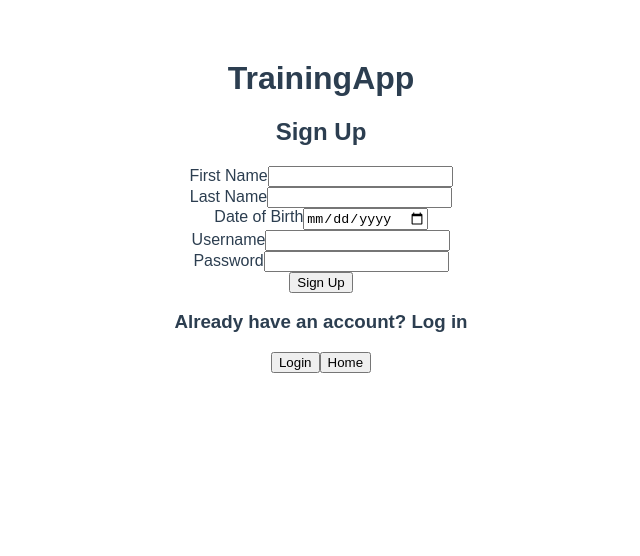
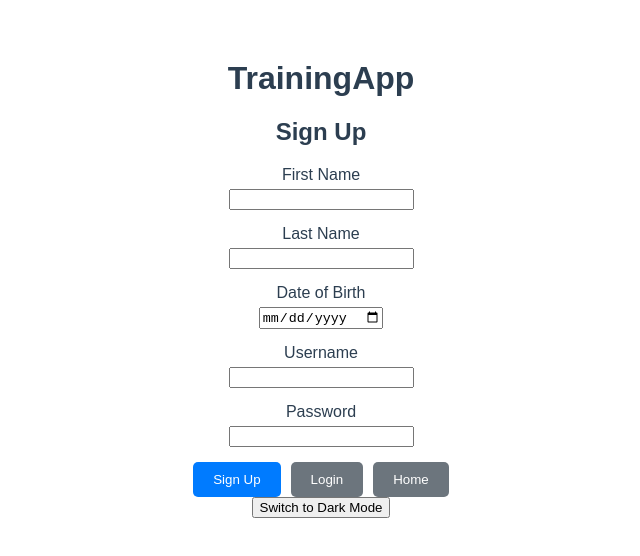
Before and after one commit to AntonioLabinjan/Projekt_PI, a Vue app: page /sign-up in a window 1280 px wide. Shown: the top 556 px of the page, without its empty margins (319-959 px from the left). Built offline with nearby package versions, Linux system fonts and the light colour scheme.

Commit message:
Update SignUp.vue
Dark mode

```diff
--- a/src/components/SignUp.vue
+++ b/src/components/SignUp.vue
@@ -1,5 +1,5 @@
 <template>
-  <div class="signup-container">
+  <div class="container" :class="{ 'dark-mode': darkMode }">
     <h2>Sign Up</h2>
     <form @submit.prevent="signUp" class="signup-form">
       <div class="form-group">
@@ -22,12 +22,13 @@
         <label for="signupPassword">Password</label>
         <input type="password" class="form-control" id="signupPassword" v-model="signupPassword" required>
       </div>
-      <!-- ovo je neki basic template za signup; vjerojatno ću ga izmjenit s nekin bootsrapon ili nečin -->
+
       <div class="button-group">
         <button type="submit" class="btn btn-primary">Sign Up</button>
-        <h3>Already have an account? Log in</h3>
         <button @click="goToLogIn" class="btn btn-secondary">Login</button>
         <button @click="goBackHome" class="btn btn-secondary">Home</button>
+        <br>
+        <button @click="toggleDarkMode">{{ darkMode ? 'Switch to Light Mode' : 'Switch to Dark Mode' }}</button>
       </div>
     </form>
   </div>
@@ -37,6 +38,7 @@
 export default {
   data() {
     return {
+      darkMode: false,
       firstName: '',
       lastName: '',
       dob: '',
@@ -45,9 +47,17 @@ export default {
     }
   },
   methods: {
+    toggleDarkMode() {
+      this.darkMode = !this.darkMode;
+      if (this.darkMode) {
+        document.body.classList.add('dark-mode');
+      } else {
+        document.body.classList.remove('dark-mode');
+      }
+    },
     signUp() {
       // Implementacija logike za registraciju (ovo ćemo isto riješit naknadno)
-      console.log('Signing up with first name:', this.firstName, 'last name:', this.lastName, 'date of birth:', this.dob, 'username:', this.signupUsername, 'and password:', this.signupPassword); // ovo mi trenutno samo ispisuje stvari u konzolu..beskorisno je, ali napravio sam to čisto da se nešto dešava kad kliknem
+      console.log('Signing up with first name:', this.firstName, 'last name:', this.lastName, 'date of birth:', this.dob, 'username:', this.signupUsername, 'and password:', this.signupPassword);
     },
     goToLogIn() {
       this.$router.push({ path: '/login' });
@@ -60,4 +70,61 @@ export default {
 </script>
 
 <style scoped>
+.signup-container {
+  max-width: 400px;
+  margin: 0 auto;
+  padding: 20px;
+  border: 1px solid #ccc;
+  border-radius: 5px;
+  background-color: #f9f9f9;
+}
+
+h2 {
+  text-align: center;
+  margin-bottom: 20px;
+}
+
+.form-group {
+  margin-bottom: 15px;
+}
+
+label {
+  display: block;
+  margin-bottom: 5px;
+}
+
+.input {
+  width: 100%;
+  padding: 10px;
+  border: 1px solid #ccc;
+  border-radius: 5px;
+}
+
+.button-group {
+  text-align: center;
+}
+
+.btn {
+  padding: 10px 20px;
+  margin: 0 5px;
+  border: none;
+  border-radius: 5px;
+  cursor: pointer;
+}
+
+.btn-primary {
+  background-color: #007bff;
+  color: #fff;
+}
+
+.btn-secondary {
+  background-color: #6c757d;
+  color: #fff;
+}
+
+.container.dark-mode {
+  background-color: #000;
+  color: #fff;
+}
+
 </style>
```
